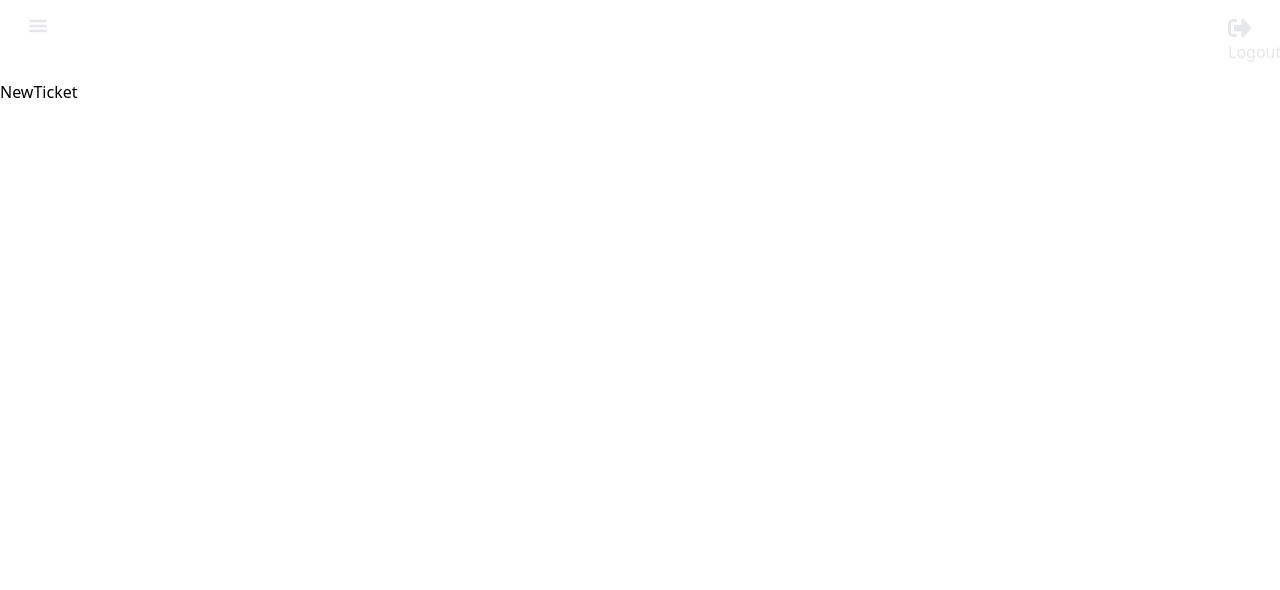
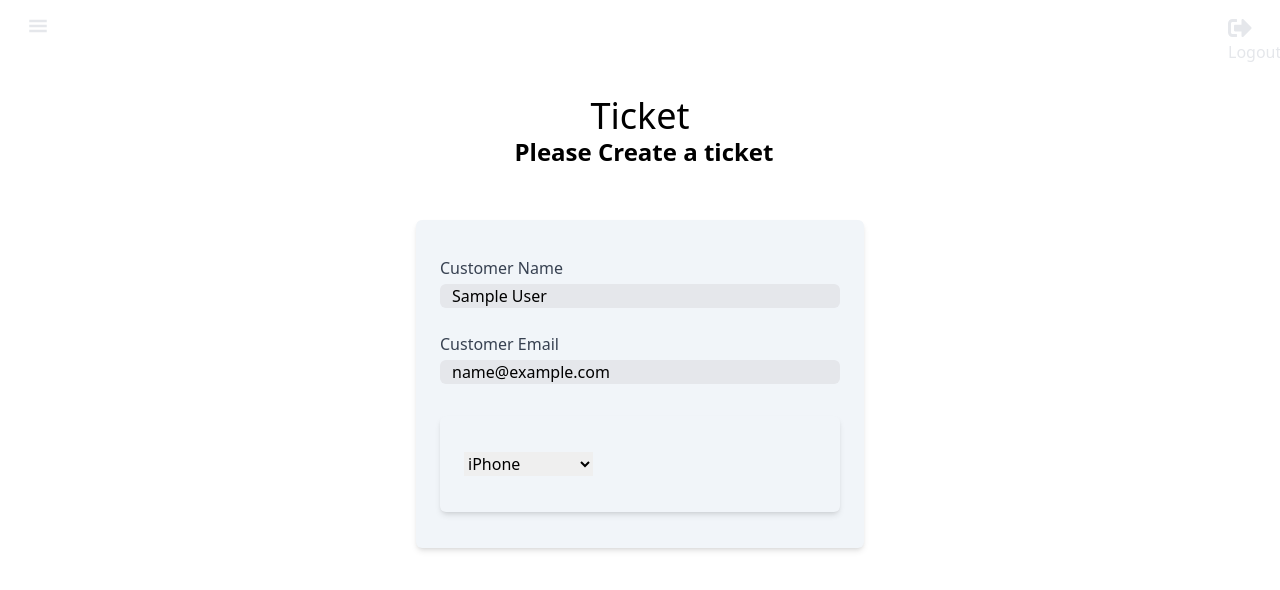
Before and after one commit to ABay23/IMN-1.0, a React (Create React App) app in the folder frontend/: page /new-ticket in a window 1280 px wide. Shown: the top 590 px of the page. Built offline with nearby package versions, Linux system fonts and the light colour scheme; sample sign-in values are in the browser's storage.

Commit message:
New Ticket

```diff
--- a/frontend/src/components/Header.jsx
+++ b/frontend/src/components/Header.jsx
@@ -22,7 +22,12 @@ const Header = () => {
         <div className='container flex justify-between mx-3'>
           <div>
             <label></label>
-            <GiHamburgerMenu className='h-5 w-5 text-gray-200 justify-start' />
+            <Link
+              to='/'
+              className=' h-6 w-6 text-gray-200 hover:text-yellow-300 hover:scale-125'
+            >
+              <GiHamburgerMenu className='h-5 w-5 text-gray-200 justify-start' />
+            </Link>
           </div>
           <ul className='flex justify-end space-x-7 w-1/3 '>
             {user ? (
--- a/frontend/src/pages/NewTicket.jsx
+++ b/frontend/src/pages/NewTicket.jsx
@@ -1,7 +1,67 @@
+import { useState } from 'react'
+import { useSelector } from 'react-redux'
+
 const NewTicket = () => {
+  const { user } = useSelector((state) => state.auth)
+  const [name] = useState(user.name)
+  const [email] = useState(user.email)
+  const [product, setProduct] = useState('')
+  const [description, setdDscription] = useState('')
+
+  const onSubmit = (e) => {
+    e.preventDefault()
+  }
   return (
     <div>
-      <h1>NewTicket</h1>
+      <section className=' max-w-md px-6 mx-auto py-4 md:max-w-4xl antialiased'>
+        <div className='flex justify-center space-x-2'>
+          <h1 className='text-center  w-max text-4xl'>Ticket</h1>
+        </div>
+        <p className='text-center text-2xl font-bold px-40 indent-2'>
+          Please Create a ticket
+        </p>
+      </section>
+      <section className=' justify-center mx-auto py-1 md:max-w-4xl antialiased'>
+        <div className=' mx-auto py-9 px-6 mt-8 max-w-md shadow-md rounded-md  bg-slate-100'>
+          <form onSubmit={onsubmit} className=' grid grid-cols-1 gap-6'>
+            <label className='block'>
+              <span className=' text-gray-700'>Customer Name</span>
+              <input
+                className=' mt-1 w-full block bg-gray-200 rounded-md px-3'
+                type='text'
+                value={name}
+                disabled
+              />
+            </label>
+            <label className='block'>
+              <span className=' text-gray-700'>Customer Email</span>
+              <input
+                className=' mt-1 w-full block bg-gray-200 rounded-md px-3'
+                type='text'
+                value={email}
+                disabled
+              />
+            </label>
+          </form>
+          <div className=' mx-auto py-9 px-6 mt-8 max-w-md shadow-md rounded-md  bg-slate-100'>
+            <form onSubmit={onSubmit} className='grid grid-cols-1 gap-6'>
+              <label className='block'>
+                <select
+                  name='product'
+                  id='product'
+                  value={product}
+                  onChange={(e) => setProduct(e.target.value)}
+                >
+                  <option value='iPhone'>iPhone</option>
+                  <option value='MAckbook Pro'>MAckbook Pro</option>
+                  <option value='iPad'>iPad</option>
+                  <option value='iMac'>iMac</option>
+                </select>
+              </label>
+            </form>
+          </div>
+        </div>
+      </section>
     </div>
   )
 }
```
